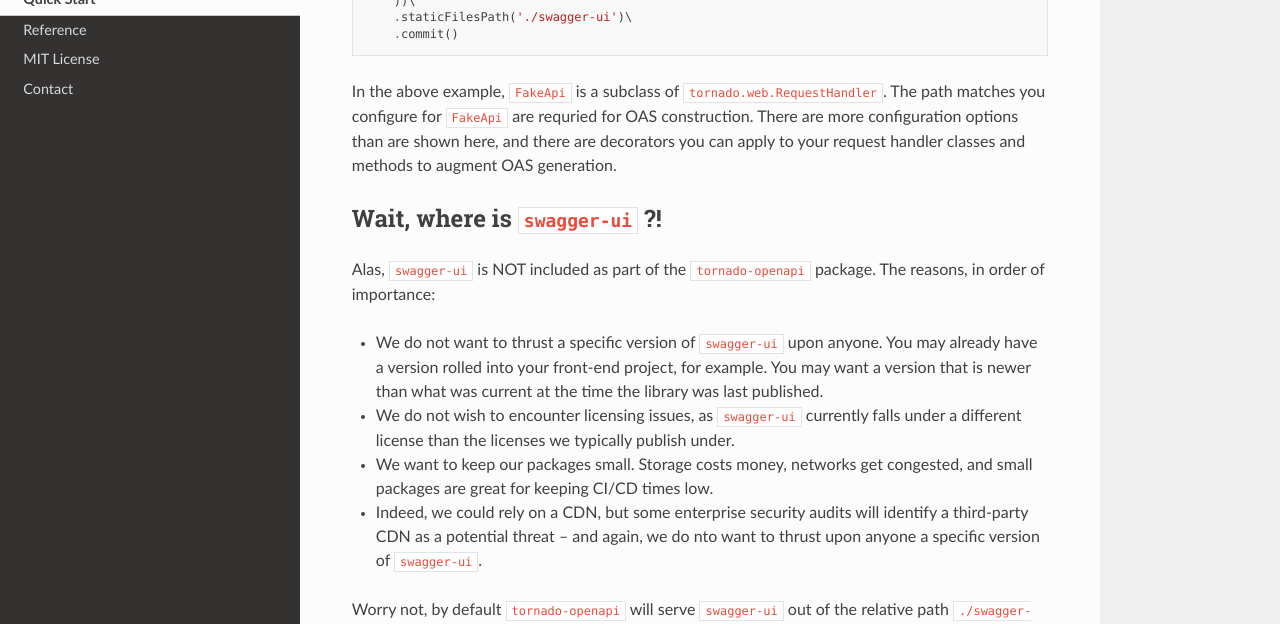
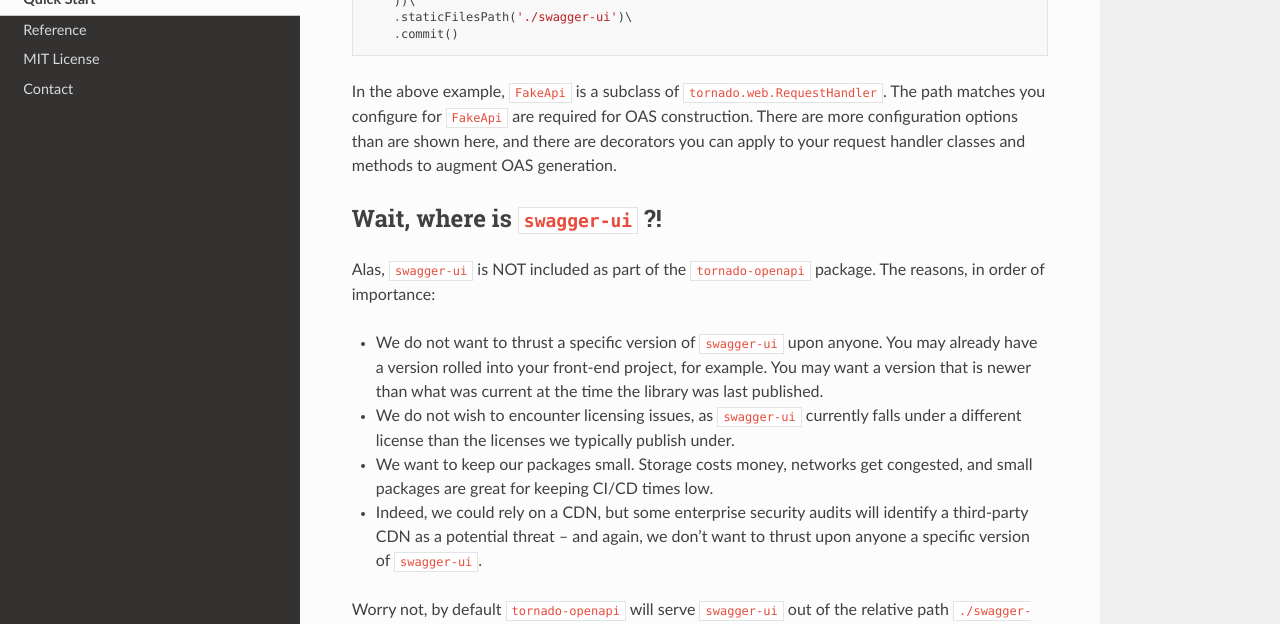
Before and after one commit to wilson0x4d/tornado-openapi, a Sphinx documentation site: the page built from docs/quickstart.rst, in a window 1280 px wide and 900 px high, scrolled down 1016 px. Shown: the part 151-775 px from the top of the window. Built offline with Sphinx 7.4.7 and the Read the Docs theme 3.1.0, drawn with Linux system fonts in a browser that asks for light colours; some of the changed text lies outside the part shown.

Commit message:
docs: typos.

```diff
--- a/docs/quickstart.rst
+++ b/docs/quickstart.rst
@@ -54,7 +54,7 @@ The simplest approach is to use :py:class:`~tornado_openapi.OpenApiConfigurator`
         .staticFilesPath('./swagger-ui')\
         .commit()
 
-In the above example, ``FakeApi`` is a subclass of ``tornado.web.RequestHandler``. The path matches you configure for ``FakeApi`` are requried for OAS construction. There are more configuration options than are shown here, and there are decorators you can apply to your request handler classes and methods to augment OAS generation.
+In the above example, ``FakeApi`` is a subclass of ``tornado.web.RequestHandler``. The path matches you configure for ``FakeApi`` are required for OAS construction. There are more configuration options than are shown here, and there are decorators you can apply to your request handler classes and methods to augment OAS generation.
 
 
 Wait, where is ``swagger-ui`` ?!
@@ -65,7 +65,7 @@ Alas, ``swagger-ui`` is NOT included as part of the ``tornado-openapi`` package.
 * We do not want to thrust a specific version of ``swagger-ui`` upon anyone. You may already have a version rolled into your front-end project, for example. You may want a version that is newer than what was current at the time the library was last published.
 * We do not wish to encounter licensing issues, as ``swagger-ui`` currently falls under a different license than the licenses we typically publish under.
 * We want to keep our packages small. Storage costs money, networks get congested, and small packages are great for keeping CI/CD times low.
-* Indeed, we could rely on a CDN, but some enterprise security audits will identify a third-party CDN as a potential threat -- and again, we do nto want to thrust upon anyone a specific version of ``swagger-ui``.
+* Indeed, we could rely on a CDN, but some enterprise security audits will identify a third-party CDN as a potential threat -- and again, we don't want to thrust upon anyone a specific version of ``swagger-ui``.
 
 Worry not, by default ``tornado-openapi`` will serve ``swagger-ui`` out of the relative path ``./swagger-ui/`` if it is present. It will assume the contents are a "swagger-ui-dist" bundle, and it will assume the default document is "index.html". You can, of course, customize this by passing the relevant path information into :py:class:`~tornado_openapi.OpenApiHandler`.
 
```
Also changed, not shown: other parts of docs/quickstart.rst (+1 -1 lines), README.md (+2 -2 lines).
